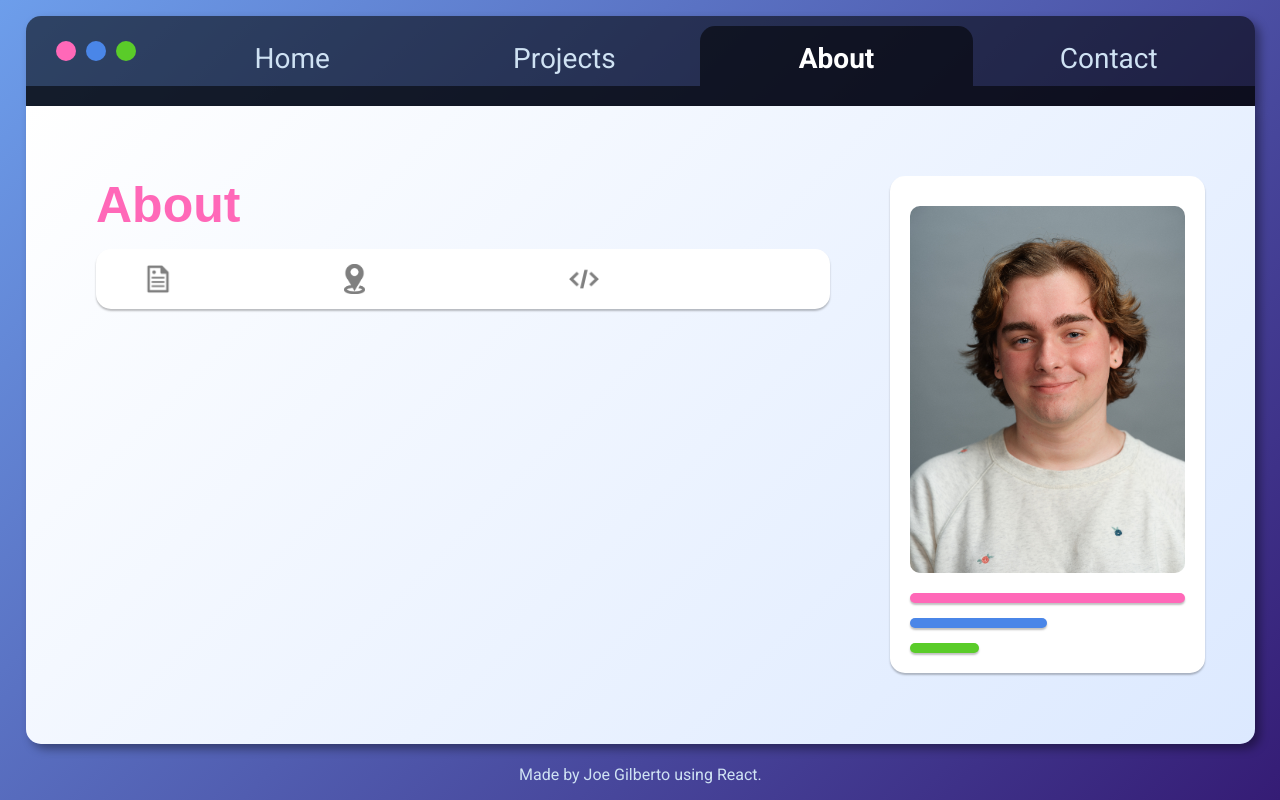
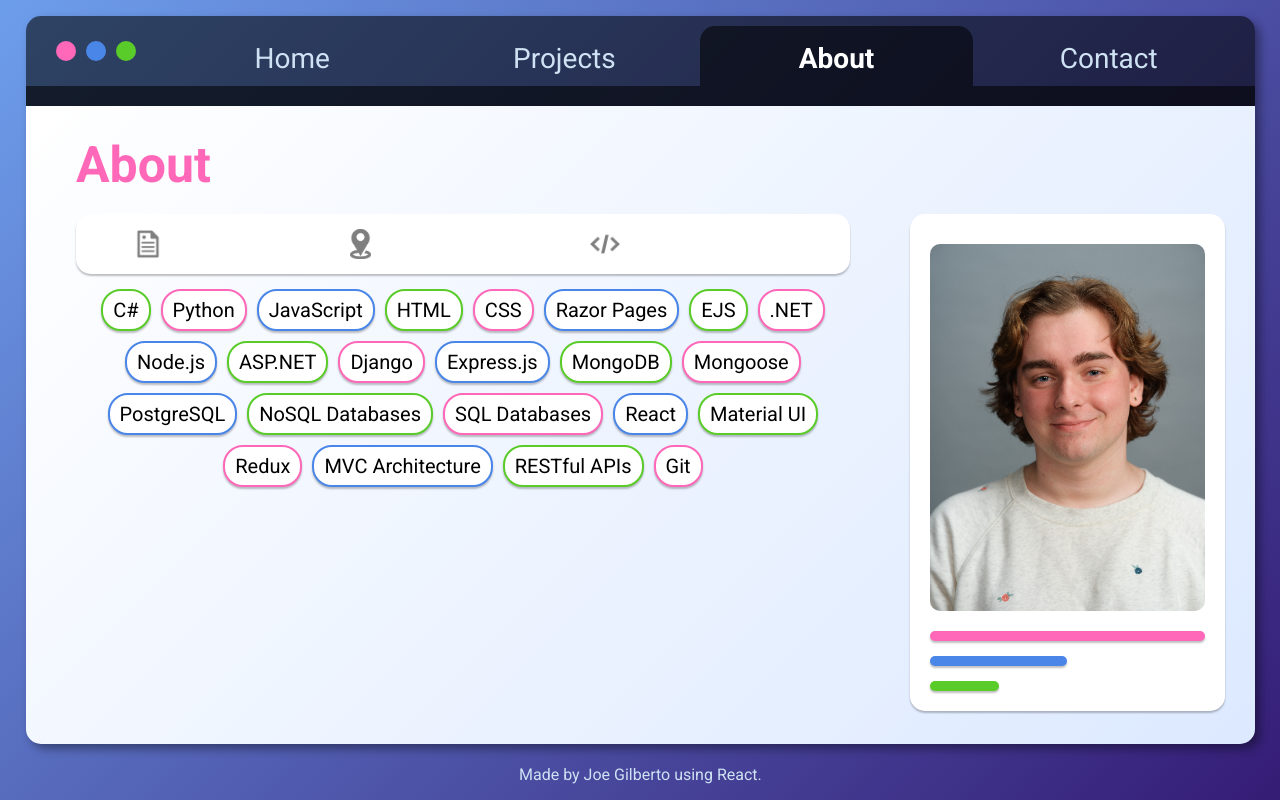
Before and after one commit to joekgilberto/portfolio, a React (Create React App) app: page /about in a window 1280 px wide. Built offline with nearby package versions, Linux system fonts and the light colour scheme.

Commit message:
adds skills and skill animations

```diff
--- a/public/about.json
+++ b/public/about.json
@@ -9,5 +9,30 @@
   "location": "Boston, MA",
   "locationIcon": "location.png",
   "coding": "General Assembly",
-  "codingIcon": "coding.png"
+  "codingIcon": "coding.png",
+  "skills": [
+    "C#",
+    "Python",
+    "JavaScript",
+    "HTML",
+    "CSS",
+    "Razor Pages",
+    "EJS",
+    ".NET",
+    "Node.js",
+    "ASP.NET",
+    "Django",
+    "Express.js",
+    "MongoDB",
+    "Mongoose",
+    "PostgreSQL",
+    "NoSQL Databases",
+    "SQL Databases",
+    "React",
+    "Material UI",
+    "Redux",
+    "MVC Architecture",
+    "RESTful APIs",
+    "Git"
+  ]
 }
--- a/src/pages/About/About.css
+++ b/src/pages/About/About.css
@@ -1,18 +1,36 @@
 .About {
+    padding: 30px 10px 10px 10px;
+
+}
+
+.content{
     display: flex;
     flex-direction: column-reverse;
-    padding: 30px 10px 10px 10px;
-    font-family: sans-serif;
+    font-family: 'Roboto', sans-serif;
     justify-content: flex-end;
     align-items: flex-start;
 }
-
-
 
 .About h1 {
     font-size: 50px;
     margin: 0 0 15px 0;
     text-align: center;
+}
+
+.skills{
+    display: flex;
+    flex-wrap: wrap;
+    justify-content: center;
+    gap: 10px;
+    margin-bottom: 10px;
+}
+
+.skills p{
+    margin: 0 !important;
+    padding: 5px 10px;
+    background-color: #fff;
+    border-radius: 20px;
+    box-shadow: 0px 2px 2px #00000040;
 }
 
 .profile-card {
@@ -46,6 +64,13 @@
 
 .info p {
     font-size: 20px;
+}
+
+.bio{
+    display: flex;
+    flex-direction: column;
+    justify-content: center;
+    align-items: center;
 }
 
 .bio p {
@@ -123,17 +148,18 @@
 
 @media only screen and (min-width: 965px) {
 
-    .About {
+    .content {
         height: auto;
         flex-direction: row;
         justify-content: center;
         align-items: flex-start;
         gap: 40px;
-        padding: 50px;
+        padding: 0 20px 20px 20px;
     }
 
     .About h1 {
         text-align: start;
+        margin: 0 0 0 40px;
     }
 
     .info {
--- a/src/pages/About/About.jsx
+++ b/src/pages/About/About.jsx
@@ -23,9 +23,9 @@ function About({ setPage }) {
     function loaded() {
         return (
             <section className="About">
-
+                <h1 className="pink-text">About</h1>
+                <div className="content">
                     <div className="info">
-                    <h1 className="pink-text">About</h1>
                         <div className="bio">
                             <div className="quick-facts">
                                 <div className="fact-one">
@@ -41,6 +41,18 @@ function About({ setPage }) {
                                     <p className="green-text">{about.coding}</p>
                                 </div>
                             </div>
+                            <div className="skills">
+                                {about.skills?.map((skill,idx)=>{
+                                    return <p key={idx} style={{
+                                        border: `2px solid ${idx%3===1?'#ff68b8ff'
+                                        :idx%3===2?'#4a86e8ff'
+                                        :'#5acc29ff'}`,
+                                        animation: `appear .5s forwards ${idx%3===1?'1.75s'
+                                        :idx%3===2?'2s'
+                                        :'2.25s'}`
+                                    }} >{skill}</p>
+                                })}
+                            </div>
                             <p className="bio-blob">{about.bio1}</p>
                             <p className="bio-blob">{about.bio2}</p>
                             <p className="bio-blob">{about.bio3}</p>
@@ -51,6 +63,7 @@ function About({ setPage }) {
                         <Flare side={'left'} />
 
                     </div>
+                </div>
             </section>
         )
     };
```
Lines whose indentation alone changed are shown as unchanged.
